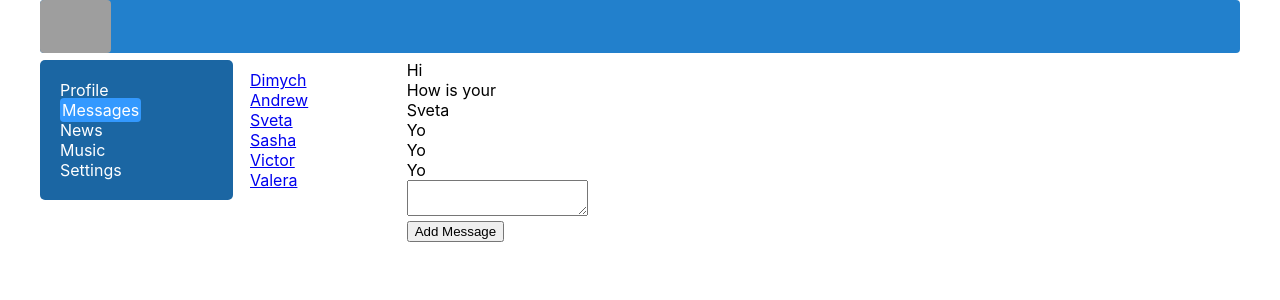
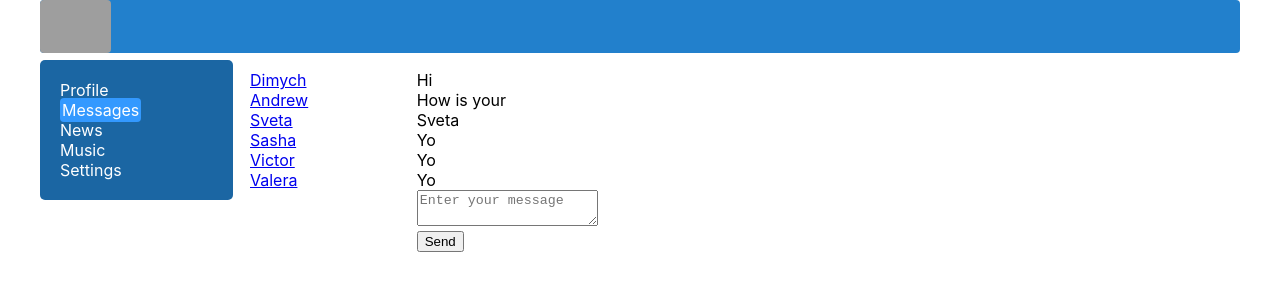
Before and after one commit to Yaha626/React-Social-Network, a React (Create React App) app: page /Dialogs in a window 1280 px wide. Shown: the top 300 px of the page. Built offline with nearby package versions, Linux system fonts and the light colour scheme; grey boxes are pictures that could not be loaded.

Commit message:
add reducer

```diff
--- a/src/App.js
+++ b/src/App.js
@@ -8,7 +8,7 @@
 import News from './components/News/News';
 import Music from './components/Music/Music';
 import Settings from './components/Settings/Settings';
-//import { addPost } from './redux/state';
+
 
 
 
@@ -23,6 +23,7 @@
             <div className='app-wrapper-content'>
                 <Route path='/Dialogs'
                     render={() => <Dialogs
+                        store={props.store}
                         state={props.state.dialogsPage}
                     />} />
                 <Route path='/Profile'
--- a/src/components/Dialogs/Dialogs.jsx
+++ b/src/components/Dialogs/Dialogs.jsx
@@ -2,33 +2,46 @@
 import s from './Dialogs.module.css';
 import DialogItem from './DialogItem/DialogItem';
 import Message from './Messages/Message'
+import { updateNewMessageBodyCreator, sendMessageCreator } from '../../redux/dialogs-reducer';
 
 
 
 const Dialogs = (props) => {
 
+    let state = props.store.getState().dialogsPage;
+
+    let dialogsElements = state.dialogs.map(d => <DialogItem name={d.name} ID={d.ID} />);
+    let messagesElements = state.messages.map(m => <Message message={m.message} />)
+    let newMessageBody = state.newMessageBody;
+    //.map(m => <Message message={m.message}  />)
 
 
-    let dialogsElements = props.state.dialogs.map(d => <DialogItem name={d.name} ID={d.ID} />);
-    let messagesElements = props.state.messages.map(m => <Message message={m.message} />)
+    let onSendMessageClick = () => {
+        props.store.dispatch(sendMessageCreator());
+    }
 
-    let newMessageElement = React.createRef();
-    let addMessage = () => {
-        let text = newMessageElement.current.value;
-        alert(text);
+    let onNewMessageChange = (e) => {
+        let body = e.target.value;
+        props.store.dispatch(updateNewMessageBodyCreator(body));
     }
+
     return (
         <div className={s.dialogs}>
             <div className={s.dialogsItems}>
                 {dialogsElements}
-
             </div>
-            <div className={s.dialog}>
-                {messagesElements}
+            <div className={s.messages}>
                 <div>
-                    <textarea ref={newMessageElement}></textarea>
+                    {messagesElements}
+                </div>
+                <div>
                     <div>
-                        <button onClick={addMessage}>Add Message</button>
+                        <textarea value={newMessageBody}
+                            onChange={onNewMessageChange}
+                            placeholder='Enter your message'></textarea>
+                    </div>
+                    <div>
+                        <button onClick={onSendMessageClick}>Send</button>
                     </div>
                 </div>
             </div>
--- a/src/components/Profile/MyPosts/MyPosts.jsx
+++ b/src/components/Profile/MyPosts/MyPosts.jsx
@@ -1,7 +1,7 @@
 import React from 'react';
 import s from './MyPosts.module.css';
 import Post from './Post/Post';
-import {addPostActionCreator, updateNewPostTextActionCreator} from '../../../redux/state'
+import {addPostActionCreator, updateNewPostTextActionCreator} from '../../../redux/profile-reducer'
 
 const MyPosts = (props) => {
 
--- a/src/index.js
+++ b/src/index.js
@@ -10,7 +10,7 @@
 let rerenderEntireTree = (state) => {
     ReactDOM.render(
         <BrowserRouter>
-            < App state={state} dispatch={store.dispatch.bind(store)} />
+            < App state={state} dispatch={store.dispatch.bind(store)} store={store}/>
         </BrowserRouter>, document.getElementById('root'));
 }
 
--- /dev/null
+++ b/src/redux/dialogs-reducer.js
@@ -0,0 +1,23 @@
+const UPDATE_NEW_MESSAGE_BODY = 'UPDATE-NEW-MESSAGE-BODY';
+const SEND_MESSAGE = 'SEND-MESSAGE';
+
+
+const dialogsReducer = (state, action) => {
+    switch (action.type) {
+        case UPDATE_NEW_MESSAGE_BODY:
+            state.newMessageBody = action.body;
+            return state;
+        case SEND_MESSAGE:
+            let body = state.newMessageBody;
+            state.newMessageBody = '';
+            state.messages.push({ ID: 7, message: body });
+            return state;
+        default: return state;
+    }
+}
+
+export const sendMessageCreator = () => ({ type: SEND_MESSAGE })
+export const updateNewMessageBodyCreator = (body) =>
+    ({ type: UPDATE_NEW_MESSAGE_BODY, body: body })
+
+export default dialogsReducer;
--- /dev/null
+++ b/src/redux/profile-reducer.js
@@ -0,0 +1,27 @@
+const ADD_POST = 'ADD-POST';
+const UPDATE_NEW_POST_TEXT = 'UPDATE-NEW-POST-TEXT';
+
+const profileReducer = (state, action) => {
+    switch (action.type) {
+        case ADD_POST:
+            let newPost = {
+                ID: 5,
+                message: state.newPostText,
+                likesCount: 0
+            };
+            state.posts.push(newPost);
+            state.newPostText = '';
+            return state;
+        case UPDATE_NEW_POST_TEXT:
+            state.newPostText = action.newText;
+            return state;
+        default:
+            return state;
+    }
+}
+
+export const addPostActionCreator = () => ({ type: ADD_POST })
+export const updateNewPostTextActionCreator = (text) =>
+    ({ type: UPDATE_NEW_POST_TEXT, newText: text })
+
+export default profileReducer;
--- /dev/null
+++ b/src/redux/sidebar-reducer.js
@@ -0,0 +1,7 @@
+const sidebarReducer = (state, action) => {
+
+
+    return state;
+}
+
+export default sidebarReducer;
--- a/src/redux/state.js
+++ b/src/redux/state.js
@@ -1,6 +1,7 @@
+import profileReducer from "./profile-reducer";
+import dialogsReducer from "./dialogs-reducer";
+import sidebarReducer from "./sidebar-reducer";
 
-const ADD_POST = 'ADD-POST';
-const UPDATE_NEW_POST_TEXT = 'UPDATE-NEW-POST-TEXT'
 
 let store = {
     _state: {
@@ -62,6 +63,7 @@
                 }
 
             ],
+            newMessageBody: '',
             dialogs: [
                 {
                     ID: 1,
@@ -103,31 +105,16 @@
     subscribe(observer) {
         this._callSubscriber = observer;
     },
-    dispatch(action) { // {{ type: 'ADD-POST'}
-        if (action.type === ADD_POST) {
-            let newPost = {
-                ID: 5,
-                message: this._state.profilePage.newPostText,
-                likesCount: 0
-            };
-            this._state.profilePage.posts.push(newPost);
-            this._state.profilePage.newPostText = '';
-            this._callSubscriber(this._state);
-        } else if (action.type === UPDATE_NEW_POST_TEXT) {
-            this._state.profilePage.newPostText = action.newText;
-            this._callSubscriber(this._state);
-        }
+    dispatch(action) {
 
+        this._state.profilePage = profileReducer(this._state.profilePage, action);
+        this._state.dialogsPage = dialogsReducer(this._state.dialogsPage, action);
+        this._state.sidebar = sidebarReducer(this._state.sidebar, action);
+
+        this._callSubscriber(this._state);
     }
 
 }
 
-export const addPostActionCreator = () => ({ type: ADD_POST })
-
-export const updateNewPostTextActionCreator = (text) => ({
-    type: UPDATE_NEW_POST_TEXT, newText: text
-})
-
-
 export default store;
 window.store = store;
```
